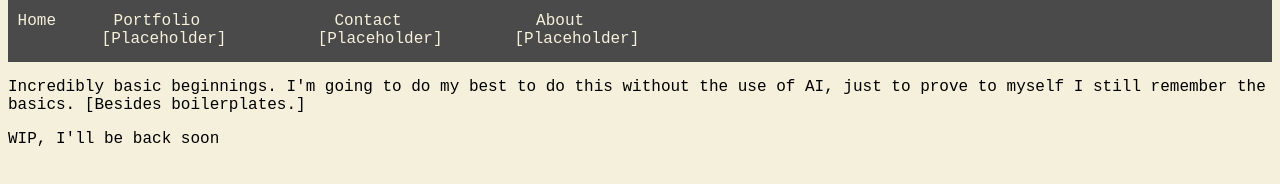
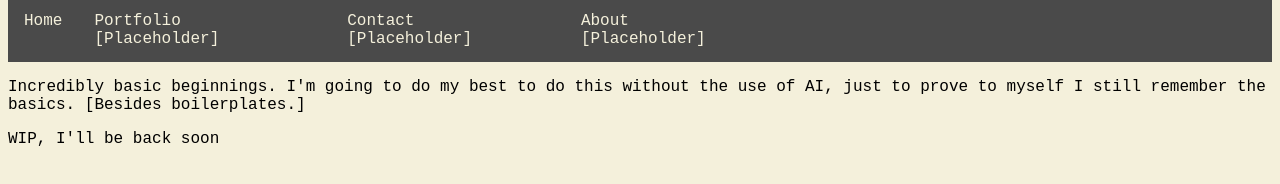
Before and after one commit to LikeADarnFiddle/LikeADarnFiddle.github.io, a plain HTML site: page index.html in a window 1280 px wide. Shown: the part 168-352 px from the top of the page. Drawn offline with Linux system fonts and the light colour scheme; a script that the page names is missing; a web font is replaced by a local one.

Commit message:
using width as a % value to make this actually work i hope

```diff
--- a/styles/index.css
+++ b/styles/index.css
@@ -37,8 +37,10 @@ li a {
   display: block;
   color: #F4F0DB;
   text-align: center;
-  padding: 14px 25%;
+  padding: 14px 16px;
   text-decoration: none;
+  width: 25%;
+  box-sizing: border-box; /* Ensures padding doesn't affect width */
 }
 
 li a:hover {
```
